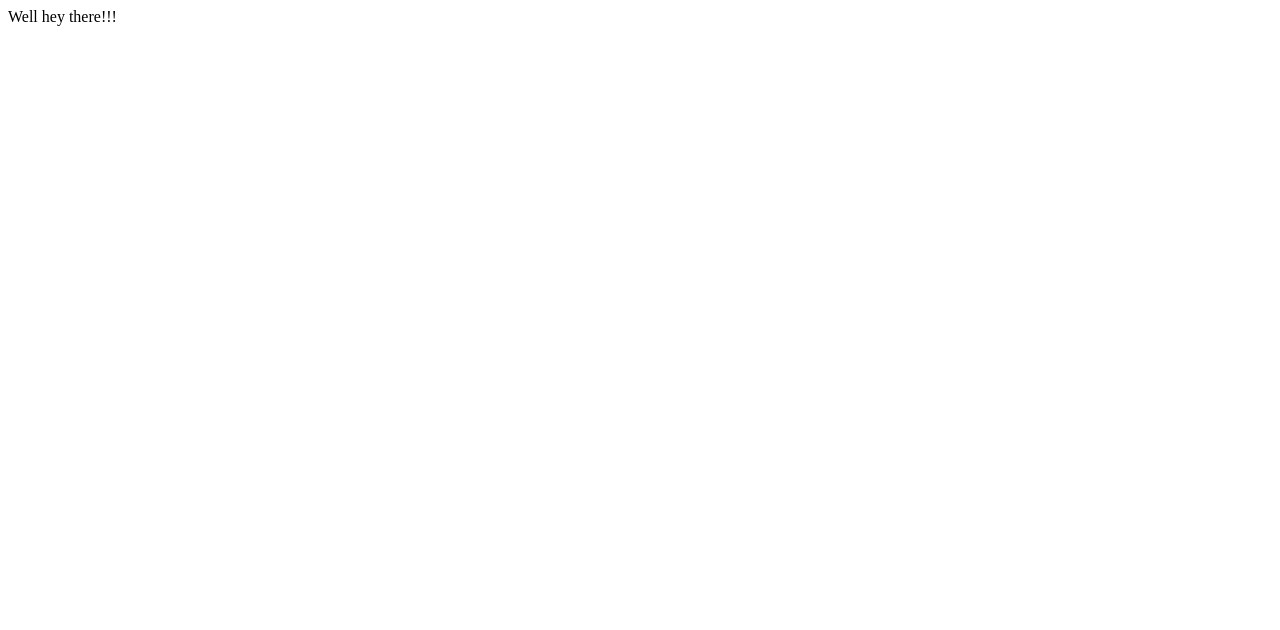
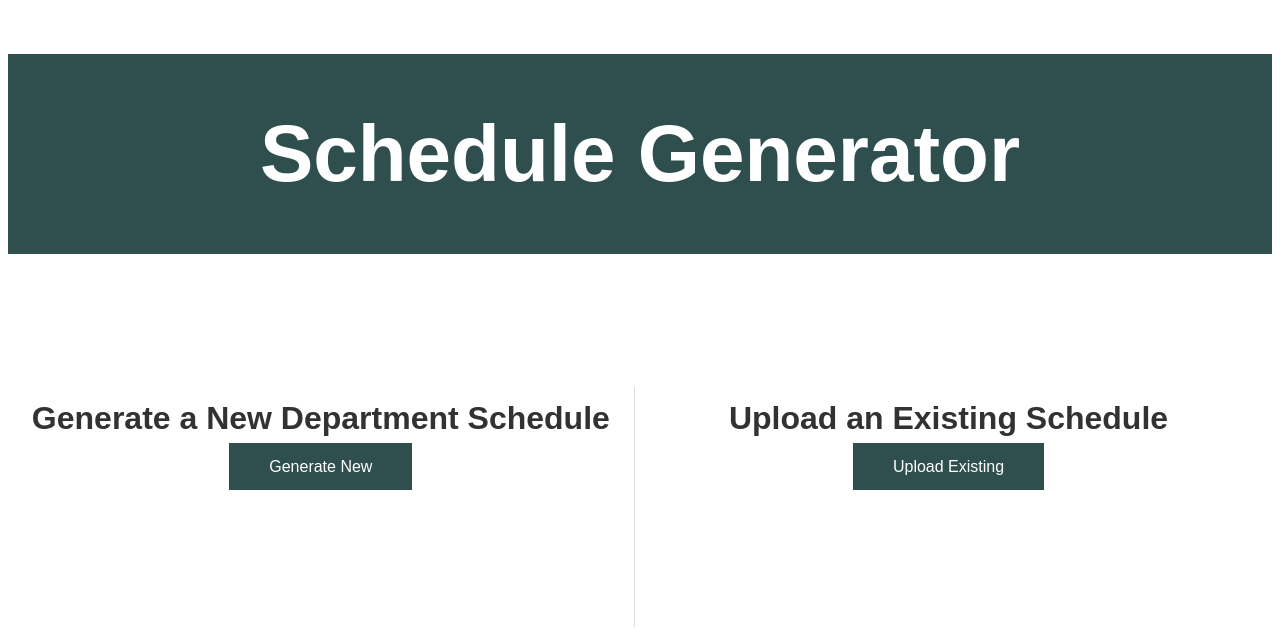
Before and after one commit to jberengu/Schedule-Generator, a website: page electron/src/index.html in a window 1280 px wide. Drawn offline with Linux system fonts and the light colour scheme.

Commit message:
Built initial homepage GUI. No functionality integrated.

```diff
--- a/electron/src/index.html
+++ b/electron/src/index.html
@@ -2,9 +2,23 @@
 <html>
   <head>
     <meta charset="utf-8">
-    <title></title>
+    <title>Schedule Generator</title>
+    <link rel="stylesheet" type="text/css" href="stylesheet.css">
   </head>
   <body>
-    Well hey there!!!
+  	<div class="header">
+		<h1><a href="index.html">Schedule Generator</a></h1>
+	</div>
+    <div class="homepage-content">
+    	<div class="half-box">
+    		<h1>Generate a New Department Schedule</h1>
+    		<a class="button" href="#">Generate New</a>
+    	</div>
+    	<hr>
+    	<div class="half-box">
+    		<h1>Upload an Existing Schedule</h1>
+    		<a class="button" href="#">Upload Existing</a>
+    	</div>
+    </div>
   </body>
 </html>
--- /dev/null
+++ b/electron/src/stylesheet.css
@@ -0,0 +1,54 @@
+body {
+	font-family: sans-serif;
+	color: rgb(50, 50, 50);
+}
+
+.header {
+	width: 100%;
+	height: 200px;
+	line-height: 200px;
+	background-color: darkslategrey;
+	color: white;
+}
+
+.header a {
+	color: white;
+	text-decoration: none;
+}
+
+.header h1 {
+	font-size: 80px;
+	text-align: center;
+}
+
+.homepage-content {
+	width: 100%;
+	margin-top: 125px;
+}
+
+.homepage-content hr{
+	float: left;
+    border: none;
+    border-left: 1px solid gainsboro;
+    height: 30vh;
+    width: 1px;
+}
+
+.half-box {
+	float: left;
+	width: 49.5%;
+	text-align: center;
+}
+
+.button {
+	color: white;
+	padding: 15px 40px;
+	background-color: darkslategrey;
+	text-decoration: none;
+	transition-duration: 0.3s;
+}
+
+.button:hover {
+	opacity: 0.75;
+	color: rgb(50, 50, 50);
+}
```
